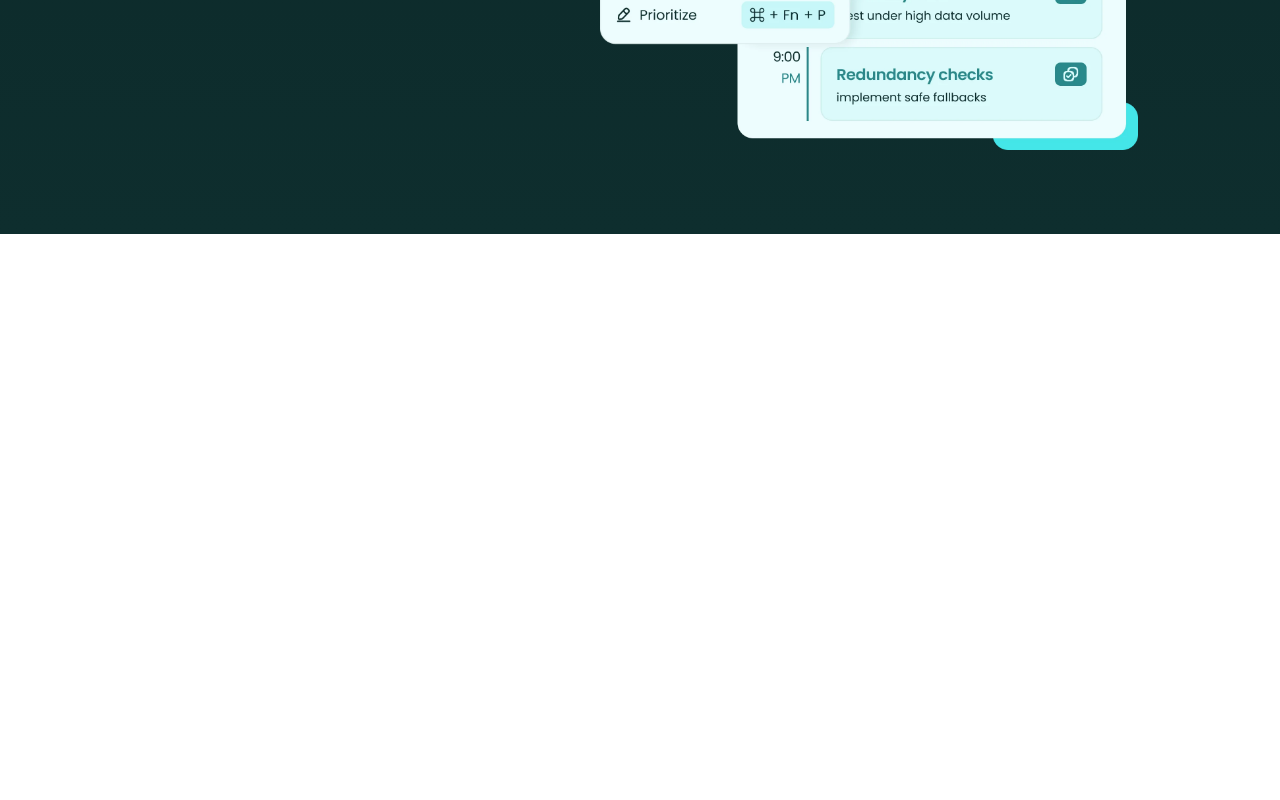
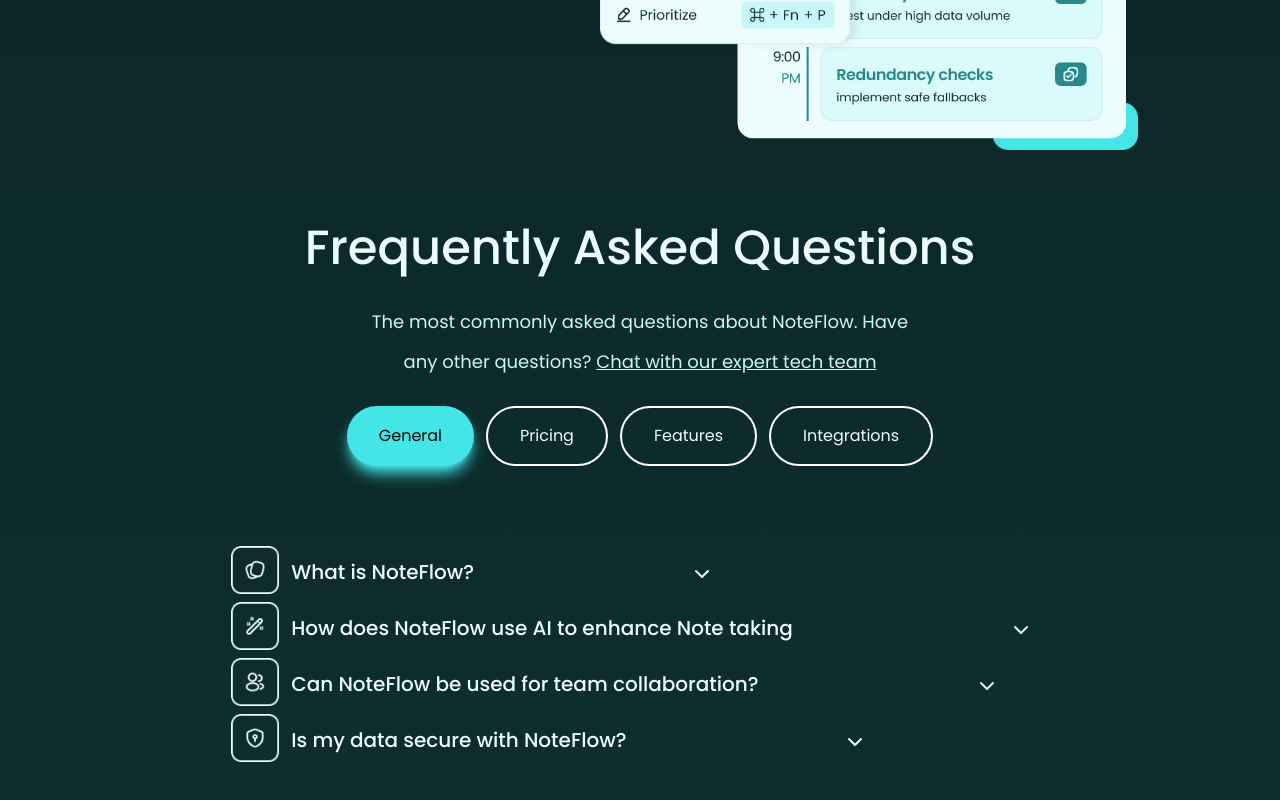
Before and after one commit to addyjerry/NoteFlow-web, a React (Vite) app: page / in a window 1280 px wide. Shown: the part 2948-3748 px from the top of the page. Before the commit the page ends 3182 px from the top, so only its background shows below. Built offline with nearby package versions, Linux system fonts and the light colour scheme; a web font is replaced by a local one.

Commit message:
first commit to questionsection

```diff
--- a/src/App.jsx
+++ b/src/App.jsx
@@ -3,6 +3,7 @@
 import HeroSection from "./components/HeroSection";
 import Organizations from "./components/Organizations";
 import ToolSection from "./components/ToolSection";
+import QuestionSection from "./components/QuestionSection";
 
 function App() {
   return (
@@ -11,6 +12,7 @@
       <HeroSection />
       <Organizations />
       <ToolSection />
+      <QuestionSection />
     </div>
   );
 }
--- /dev/null
+++ b/src/components/QuestionSection.jsx
@@ -0,0 +1,71 @@
+import React, { useState } from "react";
+import MyButton from "./MyButton";
+import { questions } from "./Questions/data";
+import { ChevronUp } from "lucide-react";
+import { ChevronDown } from "lucide-react";
+
+const QuestionSection = () => {
+  const [answer, setAnswer] = useState(false);
+  const handleAnswer = (id) => {
+    setAnswer(id !== answer ? id : null);
+  };
+
+  return (
+    <section className="place-items-center ">
+      <div className="place-content-center">
+        <p className="font-medium text-5xl/15 w-3xl pt-8 text-center place-self-center ">
+          Frequently Asked Questions
+        </p>
+        <p className="text-lg/10 text-[rgba(199,247,248,1)] font-200 px-74 py-6 text-center place-self-center">
+          The most commonly asked questions about NoteFlow. Have any other
+          questions? <u>Chat with our expert tech team</u>
+        </p>
+        <div className="flex gap-3 place-self-center ">
+          <MyButton className="bg-[#44e5e7]/100 text-black border-none shadow-lg shadow-[#44e5e7]">
+            General
+          </MyButton>
+          <MyButton>Pricing</MyButton>
+          <MyButton>Features</MyButton>
+          <MyButton>Integrations</MyButton>
+        </div>
+        <div className="place-self-center p-20">
+          {questions.map((question) => (
+            <div key={question.id} className="block">
+              <div className="flex flex-row gap-47 max-w-5xl ">
+                <div className="inline-flex font-medium text-xl">
+                  <img src={question.pic} alt="icon" className="size-12" />
+                  <p className="p-3 ">{question.question}</p>
+                </div>
+                <>
+                  {question.id === answer ? (
+                    <ChevronUp
+                      className="m-4 "
+                      onClick={() => {
+                        handleAnswer(question.id);
+                      }}
+                    />
+                  ) : (
+                    <ChevronDown
+                      className="m-4 "
+                      onClick={() => handleAnswer(question.id)}
+                    />
+                  )}
+                </>
+              </div>
+
+              {question.id === answer ? (
+                <p className="p-10 w-2xl text-[rgba(199,247,248,1)]">
+                  {question.answer}
+                </p>
+              ) : (
+                <></>
+              )}
+            </div>
+          ))}
+        </div>
+      </div>
+    </section>
+  );
+};
+
+export default QuestionSection;
--- /dev/null
+++ b/src/components/Questions/data.js
@@ -0,0 +1,33 @@
+import Note from "../../assets/images/Note.webp";
+import Edit from "../../assets/images/edit.webp";
+import Contact from "../../assets/images/contact.webp";
+import Security from "../../assets/images/security.webp";
+
+export const questions = [
+  {
+    id: 1,
+    pic: Note,
+    question: "What is NoteFlow?",
+    answer:
+      "NoteFlow is an AI-powered note-taking application designed to help individuals and teams organise,manage and retrieve notes effortlessly.",
+  },
+  {
+    id: 2,
+    pic: Edit,
+    question: "How does NoteFlow use AI to enhance Note taking",
+    answer:
+      "The Noteflow has an advanced AI that helps to take notes and record events",
+  },
+  {
+    id: 3,
+    pic: Contact,
+    question: "Can NoteFlow be used for team collaboration?",
+    answer: "Yes , you can connect with others while you use NoteFlow",
+  },
+  {
+    id: 4,
+    pic: Security,
+    question: "Is my data secure with NoteFlow?",
+    answer: "Yes your data is fully secured with NoteFlow",
+  },
+];
```
